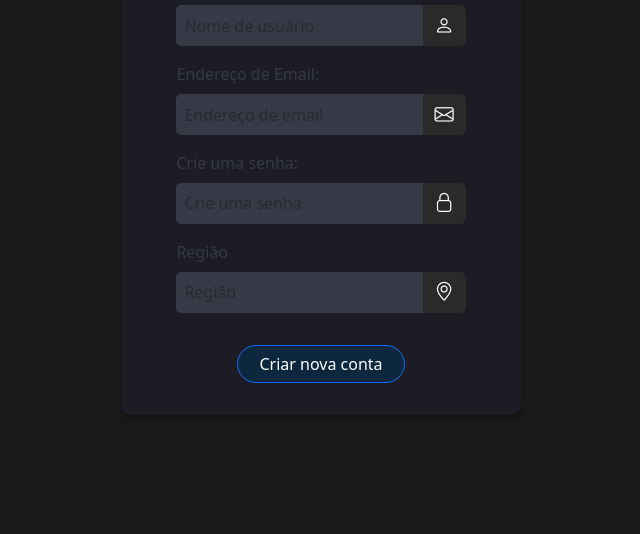
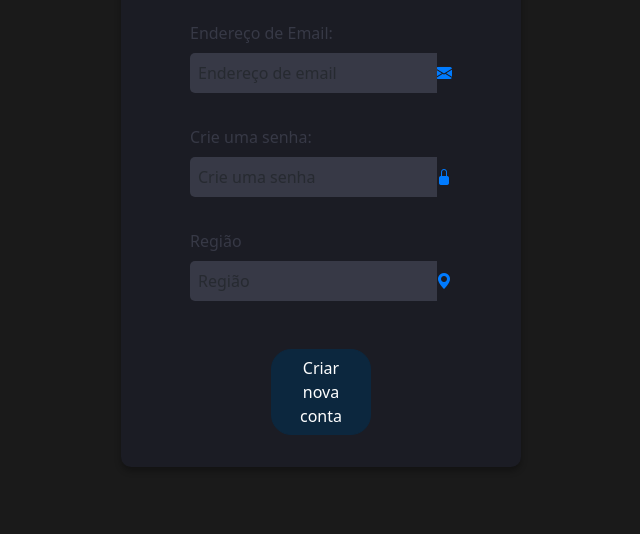
Before and after one commit to CauaRodriguesZ7/projetoTuaObra, a plain HTML site: page cadastroUsuarios.html in a window 1280 px wide. Shown: the part 266-800 px from the top of the page, without its empty margins (319-959 px from the left). Drawn offline with nearby package versions, Linux system fonts and the light colour scheme.

Commit message:
'upload-mauricio'

```diff
--- a/cadastroUsuarios.html
+++ b/cadastroUsuarios.html
@@ -4,10 +4,8 @@
   <meta charset="UTF-8">
   <meta name="viewport" content="width=device-width, initial-scale=1.0">
   <title>TuaObra - Cadastro</title>
-  <link
-    href="https://cdn.jsdelivr.net/npm/bootstrap@5.3.3/dist/css/bootstrap.min.css"
-    rel="stylesheet"
-  >
+  <link href="https://cdnjs.cloudflare.com/ajax/libs/bootstrap-icons/1.8.1/font/bootstrap-icons.min.css" rel="stylesheet">
+  <link href="https://cdn.jsdelivr.net/npm/bootstrap@5.3.3/dist/css/bootstrap.min.css" rel="stylesheet">
   <link rel="stylesheet" href="./css/cadastroUsuarios.css">
 </head>
 <body>
@@ -19,38 +17,33 @@
         <label for="username" class="form-label">Nome de Usuário:</label>
         <div class="input-group">
           <input type="text" class="form-control" id="username" placeholder="Nome de usuário">
-          <span class="input-group-text"><i class="bi bi-person"></i></span>
+          <span class="d-flex align-items-center"><i class="bi bi-person-fill"></i></span>
         </div>
       </div>
       <div class="mb-3">
         <label for="email" class="form-label">Endereço de Email:</label>
         <div class="input-group">
           <input type="email" class="form-control" id="email" placeholder="Endereço de email">
-          <span class="input-group-text"><i class="bi bi-envelope"></i></span>
-
+          <span class="d-flex align-items-center"><i class="bi bi-envelope-fill"></i></span>
         </div>
       </div>
       <div class="mb-3">
         <label for="password" class="form-label">Crie uma senha:</label>
         <div class="input-group">
           <input type="password" class="form-control" id="password" placeholder="Crie uma senha">
-          <span class="input-group-text"><i class="bi bi-lock"></i></span>
-
+          <span class="d-flex align-items-center"><i class="bi bi-lock-fill"></i></span>
         </div>
       </div>
       <div class="mb-3">
         <label for="region" class="form-label">Região</label>
         <div class="input-group">
           <input type="text" class="form-control" id="region" placeholder="Região">
-          <span class="input-group-text"><i class="bi bi-geo-alt"></i></span>
-
+          <span class="d-flex align-items-center"><i class="bi bi-geo-alt-fill"></i></span>
         </div>
       </div>
       <button type="submit" class="mt-3 btn btn-primary">Criar nova conta</button>
     </form>
   </div>
-  <script src="https://cdn.jsdelivr.net/npm/bootstrap-icons/font/bootstrap-icons.js"></script>
-  <link href="https://cdn.jsdelivr.net/npm/bootstrap-icons/font/bootstrap-icons.css" rel="stylesheet">
+</body>
 
-</body>
 </html>
--- a/css/cadastroUsuarios.css
+++ b/css/cadastroUsuarios.css
@@ -18,18 +18,21 @@ body {
   .form-container h1 {
     text-align: center;
     font-size: 1.8rem;
-    margin-bottom: 0.5rem;
+    margin-bottom: 0.2rem;
   }
   .form-container p {
     text-align: center;
     margin-bottom: 1.5rem;
     font-size: 0.9rem;
+    margin-top: 0;
   }
   .btn-primary {
-    width: 50%;
+    width: 30%;
     background-color: #0C273E;
     border-radius: 20px;
+    border-color: #0C273E;
     justify-content: center;
+    color: #ffffff;
 
   }
 
@@ -37,6 +40,7 @@ form{
     display: flex;
     flex-direction: column;
     align-items: center;
+    gap: 1rem;
 }
 input.form-control:hover {
   transform: scale(1.05);
@@ -49,20 +53,35 @@ input.form-control:hover {
   color: #ffffff;
 }
 
-input.form-control {
+.form-control {
   border: none;
   outline: none;
   background-color: #373946 ;
   color: #ffffff;
   padding: 0.5rem;
   border-radius: 5px;
+
 }
 .input-group-text {
   background-color: #2a2a2a;
   border: none;
   color: #ffffff;
+
 }
 
+
 .input-group-text i {
+  font-family: "Bootstrap Icons" !important;
   font-size: 1.2rem;
 }
+.form-control {
+  width: 100%;
+  max-width: 500px;
+}
+.input-group {
+  width: 100%;
+  max-width: 500px;
+}
+.bi {
+  color: #007bff;
+}
```
Also changed, not shown: telaLogin.html (+1 -1 lines).
